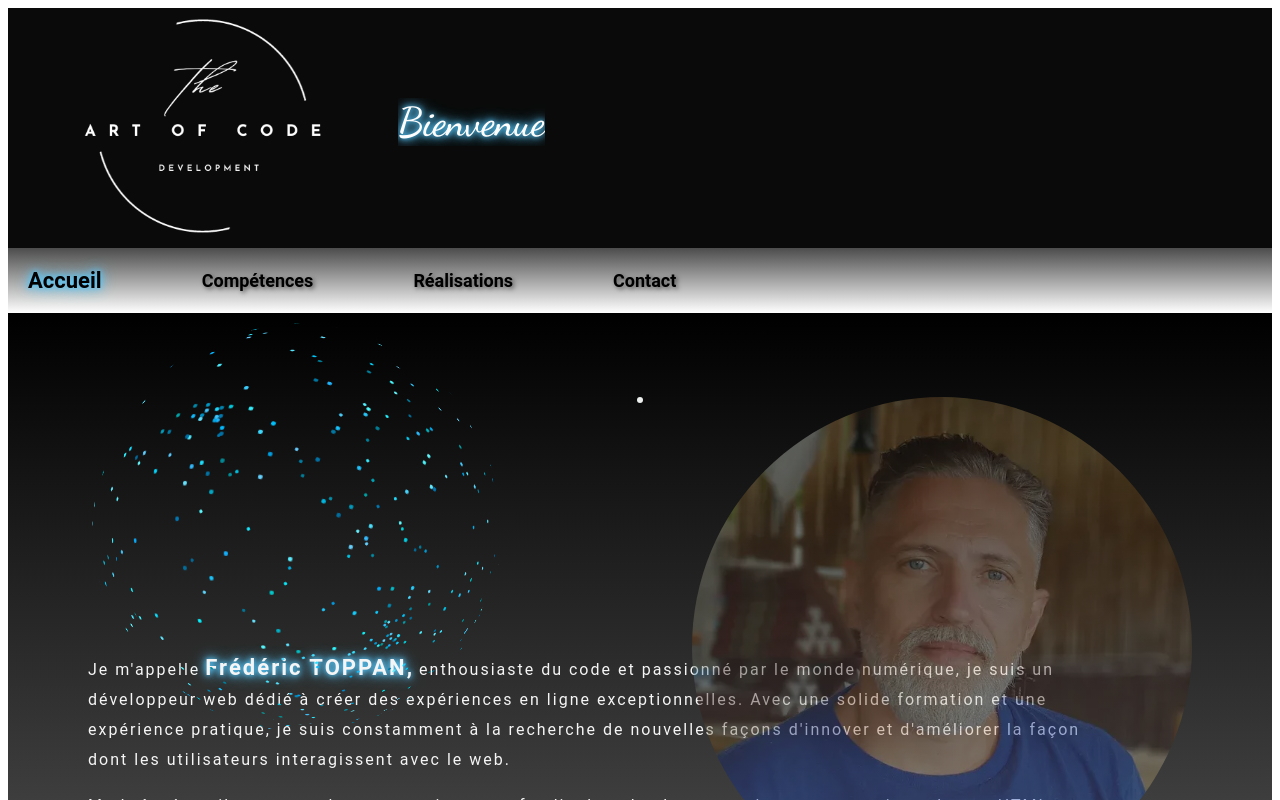
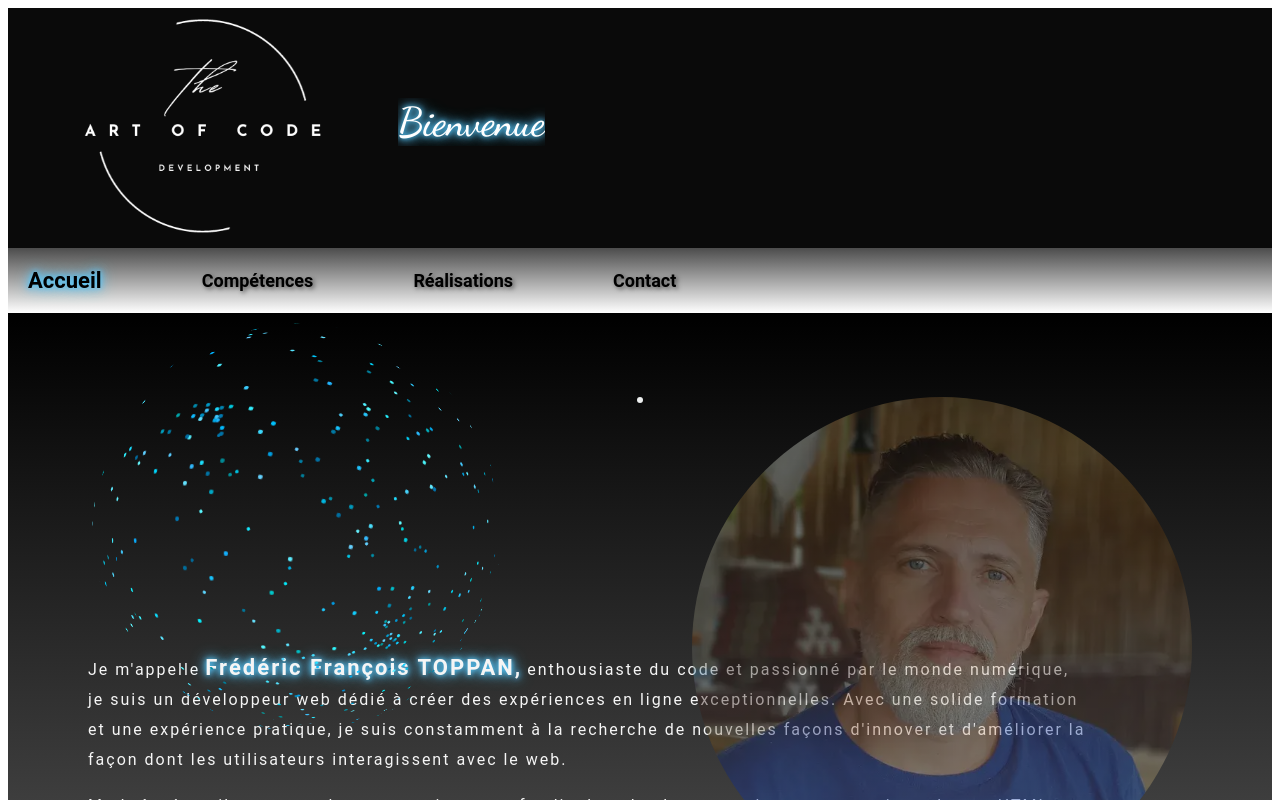
Before and after one commit to 2312-1972/PORTFOLIO, a React (Create React App) app in the folder mon-portfolio/: page / in a window 1280 px wide. Shown: the top 800 px of the page. Built offline with nearby package versions, Linux system fonts and the light colour scheme.

Commit message:
francois ajout

```diff
--- a/mon-portfolio/src/components/Introduction.js
+++ b/mon-portfolio/src/components/Introduction.js
@@ -27,7 +27,7 @@ const Introduction = () => {
             className="h-intro"
             style={{ border: "none", fontWeight: "bold", fontSize: "22px" }}
           >
-          Frédéric TOPPAN,
+          Frédéric François TOPPAN,
           </span>
           enthousiaste du code et passionné par le monde numérique, je suis un
           développeur web dédié à créer des expériences en ligne
```
